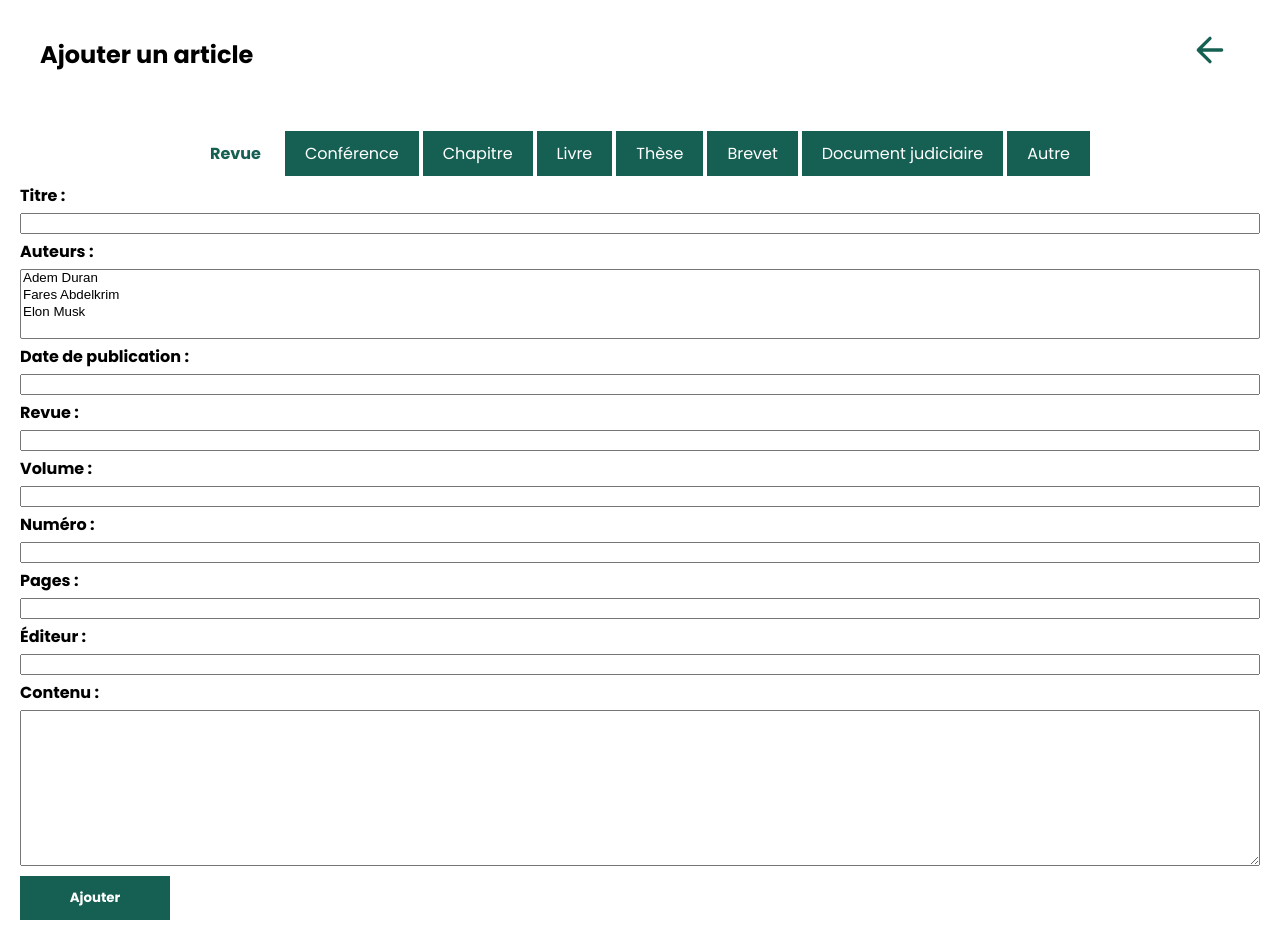
After one commit to A3DEM/si-ali-gestion-publi, a PHP site: page /blog/ajout/index.html in a window 1280 px wide. The commit adds this page. Run offline with PHP 8.4, Linux system fonts and the light colour scheme.

Commit message:
blog + ajout article

```diff
--- /dev/null
+++ b/blog/ajout/index.html
@@ -0,0 +1,89 @@
+<!DOCTYPE html>
+<html lang="fr">
+<head>
+    <meta charset="UTF-8">
+    <meta http-equiv="X-UA-Compatible" content="IE=edge">
+    <meta name="viewport" content="width=device-width, initial-scale=1.0">
+    <link rel="stylesheet" href="style.css">
+    <link rel="preconnect" href="https://fonts.googleapis.com">
+    <link rel="preconnect" href="https://fonts.gstatic.com" crossorigin>
+    <link href="https://fonts.googleapis.com/css2?family=Poppins:wght@400;500;700&display=swap" rel="stylesheet">
+    <title>Ajouter un article</title>
+</head>
+<body>
+
+    <header>
+        <ul>
+            <li>Ajouter un article</li>
+            <li>
+                <a href="../index.html">
+                    <svg xmlns="http://www.w3.org/2000/svg" width="40" height="40" viewBox="0 0 24 24" fill="none" stroke="#166053" stroke-width="2" stroke-linecap="round" stroke-linejoin="round"><path d="M19 12H6M12 5l-7 7 7 7"/></svg>
+                </a>
+            </li>
+        </ul>
+    </header>
+
+    <main>
+        <nav>
+            <ul>
+                <li class="revue">Revue</li>
+                <li class="conference">Conférence</li>
+                <li class="chapitre">Chapitre</li>
+                <li class="livre">Livre</li>
+                <li class="these">Thèse</li>
+                <li class="brevet">Brevet</li>
+                <li class="judiciaire">Document judiciaire</li>
+                <li class="autre">Autre</li>
+            </ul>
+        </nav>
+        <form action="#">
+            <div>
+                <label for="titre">Titre :</label>
+                <input type="text" id="titre">
+            </div>
+            <div>
+                <label for="auteurs">Auteurs :</label>
+                <select name="auteurs" id="auteurs" multiple>
+                    <option value="1">Adem Duran</option>
+                    <option value="2">Fares Abdelkrim</option>
+                    <option value="3">Elon Musk</option>
+                </select>
+            </div>
+            <div>
+                <label for="publishedAt">Date de publication :</label>
+                <input type="text" id="publishedAt">
+            </div>
+            <div>
+                <label for="origine">Revue :</label>
+                <input type="text" id="origine">
+            </div>
+            <div>
+                <label for="volume">Volume :</label>
+                <input type="text" id="volume">
+            </div>
+            <div>
+                <label for="numero">Numéro :</label>
+                <input type="text" id="numero">
+            </div>
+            <div>
+                <label for="pages">Pages :</label>
+                <input type="text" id="pages">
+            </div>
+            <div>
+                <label for="editeur">Éditeur :</label>
+                <input type="text" id="editeur">
+            </div>
+            <div>
+                <label for="content">Contenu :</label>
+                <textarea name="content" id="content" cols="30" rows="10"></textarea>
+            </div>
+            <div>
+                <input type="submit" value="Ajouter">
+            </div>
+        </form>
+    </main>
+
+
+    <script src="script.js"></script>
+</body>
+</html>
--- /dev/null
+++ b/blog/ajout/script.js
@@ -0,0 +1,62 @@
+document.querySelector("nav ul li:first-child").classList.add("active");
+
+function removeClass() {
+    document.querySelectorAll("nav ul li").forEach(element => {
+        element.classList.remove("active");
+    });
+}
+
+function addClass(obj) {
+    document.querySelector("."+obj).classList.add("active");
+}
+
+document.querySelectorAll("nav ul li").forEach(element => {
+
+    let origine = "";
+
+    element.addEventListener("click", function() {
+
+        switch (this.className) {
+            case "revue":
+                origine = "Revue :";
+                break;
+
+            case "conference":
+                origine = "Conférence :";
+                break;
+
+            case "chapitre":
+                origine = "Chapitre :";
+                break;
+
+            case "livre":
+                origine = "Livre :";
+                break;
+
+            case "these":
+                origine = "Thèse :";
+                break;
+
+            case "brevet":
+                origine = "Brevet :";
+                break;
+
+            case "judiciaire":
+                origine = "Dossier judiciaire :";
+                break;
+
+            case "autre":
+                origine = "Origine :";
+                break;
+        }
+
+        removeClass(),
+        addClass(this.className);
+
+        document.querySelector("label[for='origine']").innerHTML = origine;
+    });
+});
+
+document.querySelector("input[type='submit']").addEventListener("click", function() {
+
+});
--- /dev/null
+++ b/blog/ajout/style.css
@@ -0,0 +1,100 @@
+body {
+    height: 100vh;
+    margin: 0;
+    padding: 0;
+    font-family: 'Poppins', sans-serif;
+}
+
+/*// Header //*/
+
+header {
+    padding: 20px 40px;
+}
+
+header ul {
+    list-style-type: none;
+    display: flex;
+    justify-content: space-between;
+    align-items: center;
+    margin: 0;
+    padding: 0;
+}
+
+header li {
+    display: flex;
+    font-weight: bold;
+    font-size: x-large;
+}
+
+header svg {
+    background-color: white;
+    padding: 10px;
+    border-radius: 10px;
+    transition: 0.3s ease-in-out;
+}
+
+header svg:hover {
+    box-shadow: 0px 0px 20px #88d3c5;
+}
+
+/*// Main //*/
+
+main {
+    padding: 20px;
+}
+
+main nav ul {
+    margin: 0;
+    padding: 0;
+    list-style-type: none;
+    display: flex;
+    justify-content: center;
+    flex-wrap: wrap;
+}
+main nav li {
+    border: 2px solid white;
+    background-color: #166053;
+    color: white;
+    padding: 10px 20px;
+    transition: 0.3s ease-in-out;
+}
+
+main nav li:hover {
+    background-color: #0a3b32;
+}
+
+main nav li.active {
+    background-color: white;
+    color: #166053;
+    font-weight: bold;
+}
+
+/*// Formulaire //*/
+
+form  div {
+    display: flex;
+    flex-direction: column;
+}
+
+form input[type=submit] {
+    text-decoration: none;
+    color: white;
+    font-weight: bold;
+    background-color: #166053;
+    padding: 10px 20px;
+    border: 2px solid #166053;
+    transition: 0.3s ease-in-out;
+    max-width: 150px;
+    margin-top: 10px;
+    font-family: 'Poppins', sans-serif;
+}
+
+form input[type=submit]:hover {
+    color: #166053;
+    background-color: white;
+}
+
+form label {
+    font-weight: bold;
+    margin: 5px 0px;
+}
--- a/js/login.js
+++ b/js/login.js
@@ -14,15 +14,13 @@ async function login() {
             showMessage(data.message);
         }
         if (data.response === "success") {
-            document.location.href = "./dashboard/index.html"
+            document.location.href = "./blog/index.html"
         }
     }
     catch (e) {
         showMessage("Une erreur est survenue.");
         console.log(e)
     }
-
-    // if ()
 }
 
 
```
Also changed, not shown: blog/index.html (+113 -2 lines), blog/style.css (+156 -0 lines), php/login.php (+4 -5 lines).
